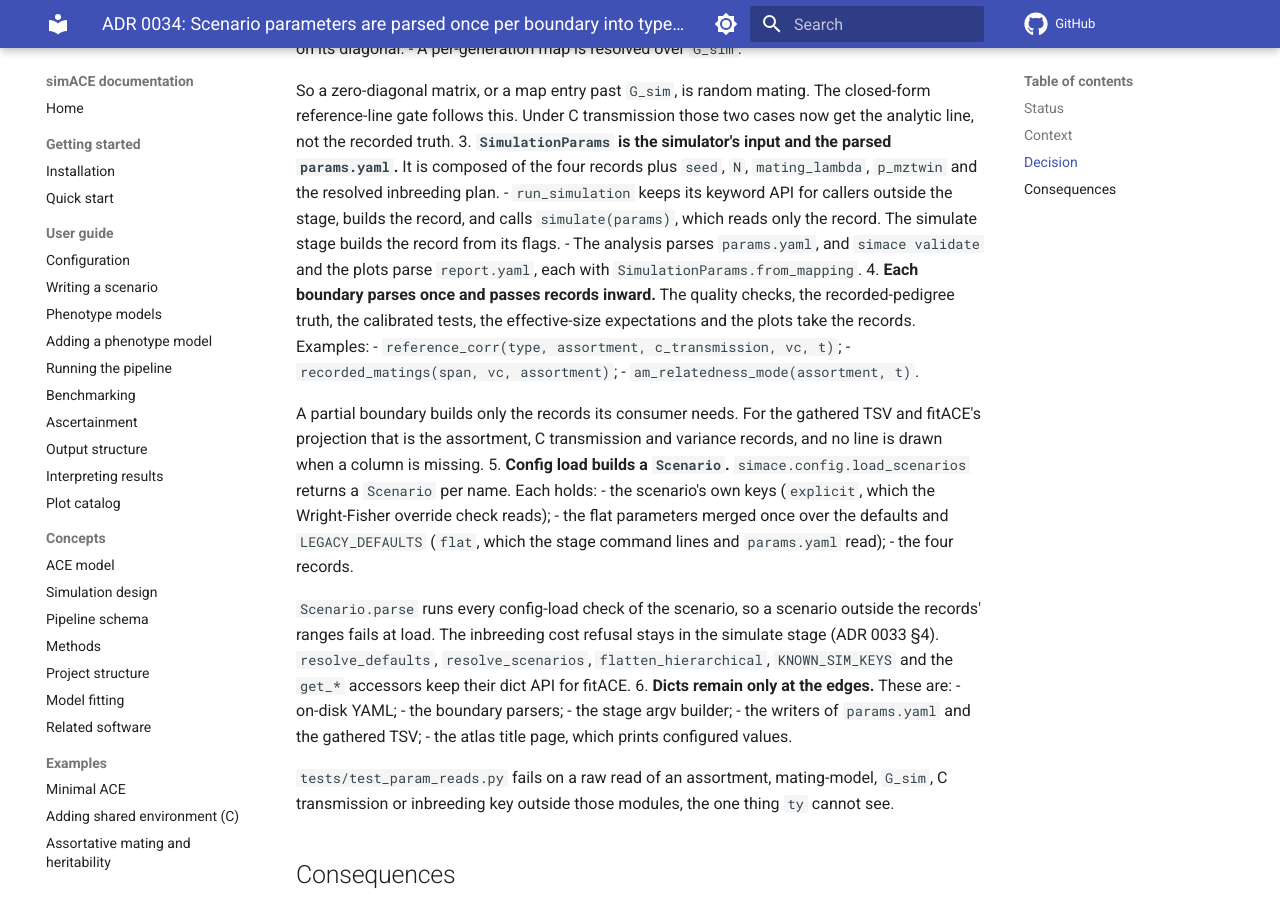
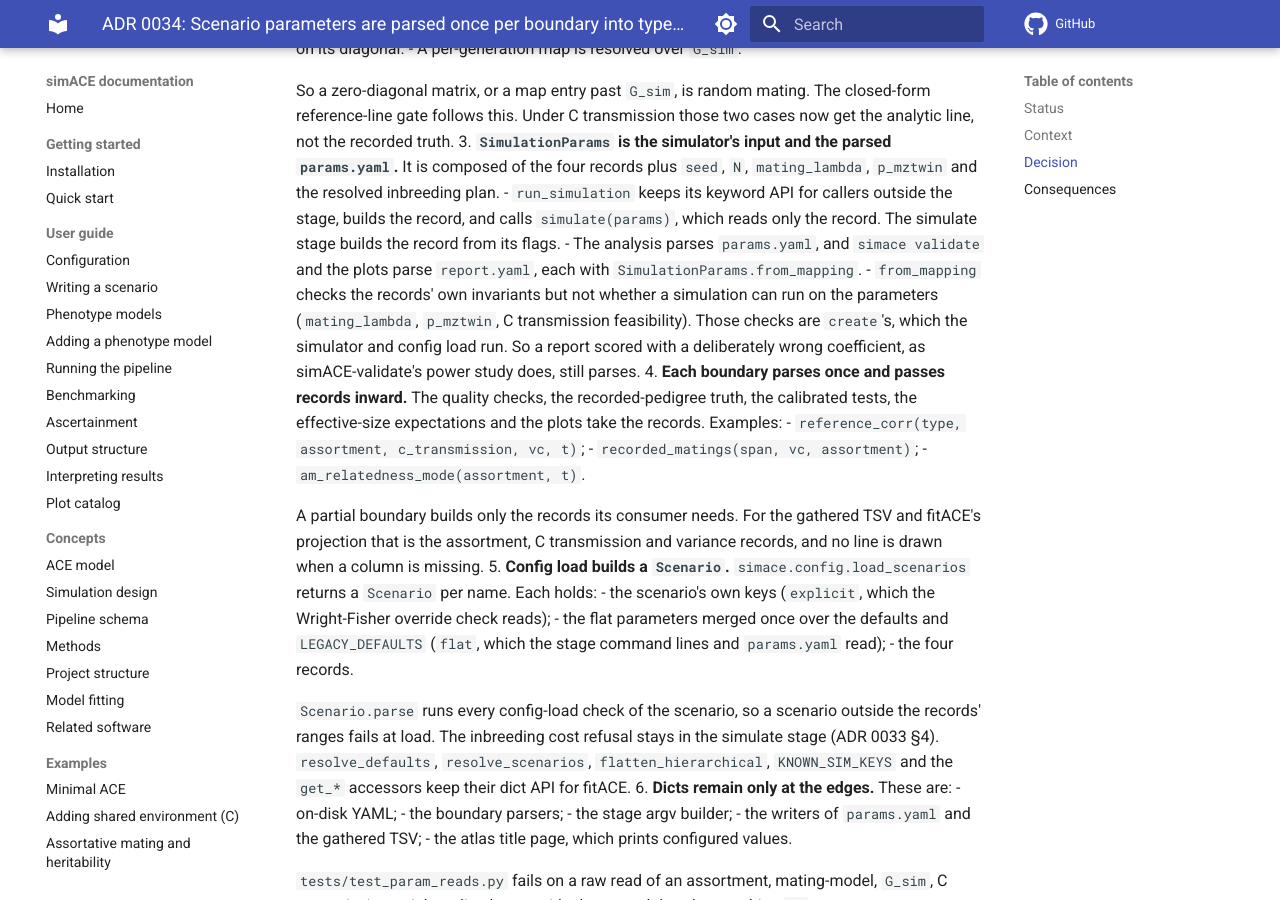
Before and after one commit to rwaples/simACE, an MkDocs documentation site: the page built from docs/adr/0034-parameter-records.md, in a window 1280 px wide and 900 px high, scrolled down 1122 px. Built offline with MkDocs 1.6.1 and Material for MkDocs 9.7.7, drawn with Linux system fonts in a browser that asks for light colours; comment, search, counter and statistics services are not loaded.

Commit message:
Read a rep's parameters without the simulator's feasibility checks
SimulationParams.from_mapping went through create, so parsing a
report.yaml ran the checks that a simulation can run on the parameters:
mating_lambda, p_mztwin, C transmission range and feasibility, and the
inbreeding history size. simace validate scores reports whose
coefficients are deliberately wrong (simACE-validate's power study, and
test_a_wrong_transmission_coefficient_is_seen_as_correlated_draws with
b_f = -1), and before #86 it read them as given. from_mapping now builds
the records directly. The records still check their own invariants, and
create keeps the simulator's checks, which config load and the simulate
stage run. The test's b_f = -1 is restored.

ADR 0034 says which checks are whose. The decisions and pipeline
fingerprints are identical to the baseline.

```diff
--- a/docs/adr/0034-parameter-records.md
+++ b/docs/adr/0034-parameter-records.md
@@ -43,6 +43,10 @@ Accepted and implemented 2026-11-15 for issue #86. The plan, its Codex review an
      `simulate(params)`, which reads only the record. The simulate stage builds the record from its flags.
    - The analysis parses `params.yaml`, and `simace validate` and the plots parse `report.yaml`, each with
      `SimulationParams.from_mapping`.
+   - `from_mapping` checks the records' own invariants but not whether a simulation can run on the
+     parameters (`mating_lambda`, `p_mztwin`, C transmission feasibility). Those checks are `create`'s, which
+     the simulator and config load run. So a report scored with a deliberately wrong coefficient, as
+     simACE-validate's power study does, still parses.
 4. **Each boundary parses once and passes records inward.** The quality checks, the recorded-pedigree truth, the
    calibrated tests, the effective-size expectations and the plots take the records. Examples:
    - `reference_corr(type, assortment, c_transmission, vc, t)`;
```
Also changed, not shown: 2 other files.
